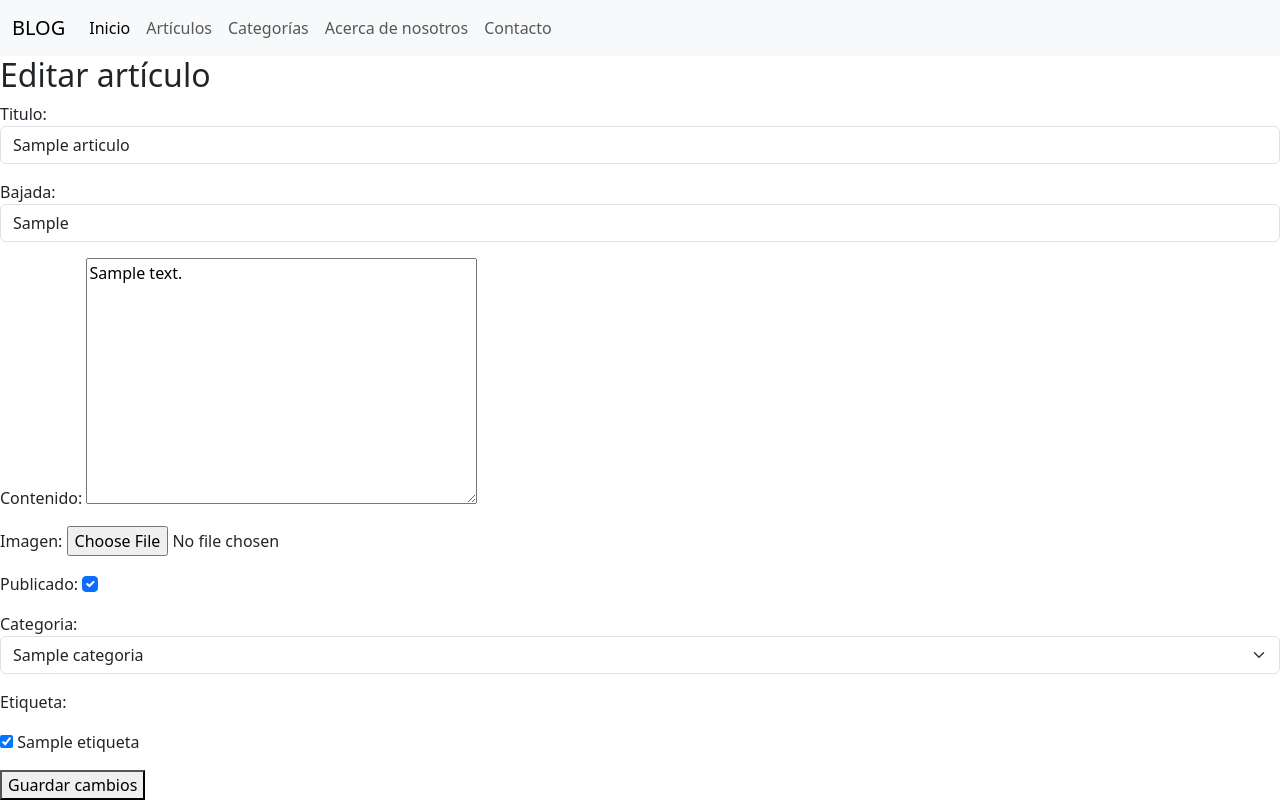
After one commit to NNicolasD/g5-blog, a Django app: page /edit-article/1 in a window 1280 px wide. The commit adds this page. Run offline with Django 4.2, Linux system fonts and the light colour scheme; tables that the repository leaves empty hold one stand-in row (values such as "Sample post"); some libraries are stand-ins or nearby versions.

Commit message:
Añado vista para editar y eliminar articulos

```diff
--- a/src/articulos/urls.py
+++ b/src/articulos/urls.py
@@ -6,4 +6,6 @@ app_name = 'articulos'
 urlpatterns = [
     path('create-article/', CrearArticuloView.as_view(), name='create-article'),
     path('list-articles/', ListaArticulosView.as_view(), name='list-articles'),
+    path('edit-article/<int:pk>', EditarArticuloView.as_view(), name = 'edit-article'),
+    path('delete-article/<int:pk>', EliminarArticuloView.as_view(), name = 'delete-article'),
 ]
--- a/src/articulos/views.py
+++ b/src/articulos/views.py
@@ -24,3 +24,18 @@ class ListaArticulosView(generic.ListView):
     template_name = 'blog/articles.html'
     context_object_name = 'articulos'
     paginate_by = 25
+
+class EditarArticuloView(generic.UpdateView):
+    model = Articulo
+    template_name = 'blog/edit_article.html'
+    form_class = CrearArticuloForm
+
+    def get_success_url(self):
+        return reverse('articulos:list-articles')
+
+class EliminarArticuloView(generic.DeleteView):
+    model = Articulo
+    template_name = 'blog/delete_article.html'
+
+    def get_success_url(self):
+        return reverse('articulos:list-articles')
--- a/src/templates/blog/articles.html
+++ b/src/templates/blog/articles.html
@@ -22,8 +22,8 @@
                         <p class="card-text">Autor: {{ articulo.autor }}</p>
                         <p class="card-text">Categoria: <a href="">{{ articulo.categoria }}</a></p>
                         <a href="" class="btn btn-success">Ver más</a>
-                        <a href="" class="btn btn-success">Editar</a>
-                        <a href="" class="btn btn-danger">Eliminar posteo</a>
+                        <a href="{% url 'articulos:edit-article' articulo.id %}" class="btn btn-success">Editar</a>
+                        <a href="{% url 'articulos:delete-article' articulo.id %}" class="btn btn-danger">Eliminar posteo</a>
                     </div>
                     </div>
                 </div>
--- /dev/null
+++ b/src/templates/blog/edit_article.html
@@ -0,0 +1,13 @@
+{% extends 'base.html' %}
+{% block title %} Editar Artículo {% endblock %}
+
+{% block content %}
+    <h2>Editar artículo</h2>
+    <form method="post" enctype="multipart/form-data">{% csrf_token %}
+
+        {{form.as_p}}
+        {{ form.media }}
+        <button type="submit">Guardar cambios</button>
+
+    </form>
+{% endblock content %}
```
Also changed, not shown: src/templates/blog/delete_article.html (added, +9 -0 lines).
